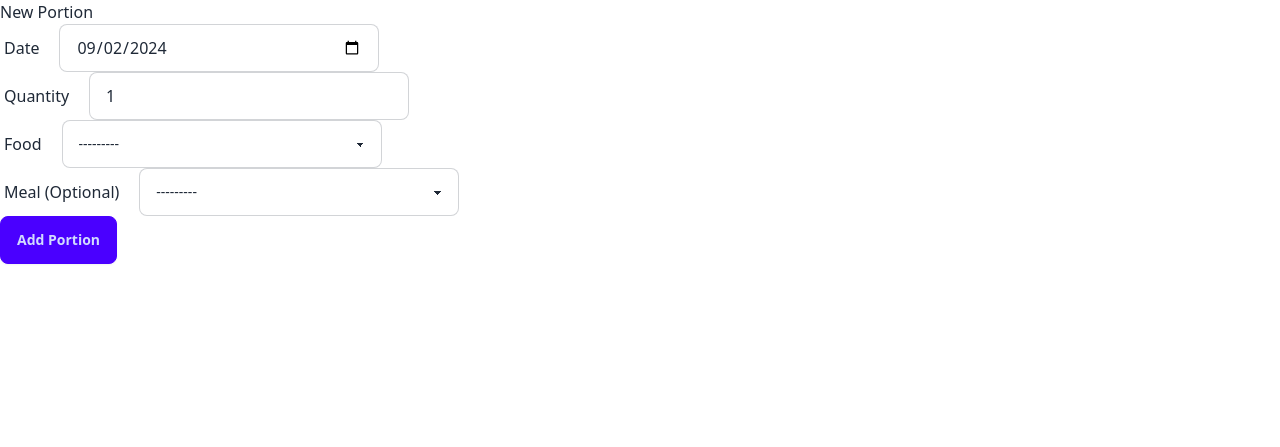
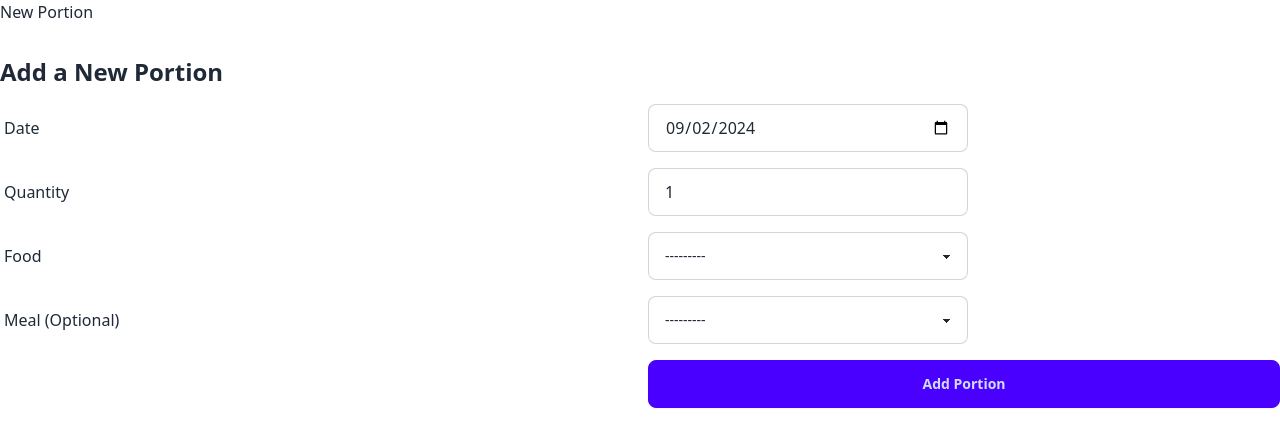
Before and after one commit to susrik/django-nutrition, a Django app: page /nutrition/add-portion/ in a window 1280 px wide. Shown: the top 447 px of the page. Run offline with Django 5.2, Linux system fonts and the light colour scheme; data that the repository does not hold is empty; some libraries are stand-ins or nearby versions.

Commit message:
use grid to align form elements

```diff
--- a/nutrition/templates/nutrition/add_portion.html
+++ b/nutrition/templates/nutrition/add_portion.html
@@ -9,27 +9,42 @@
 </head>
 <body>
     <h1>New Portion</h1>
-    <form method="post">
+    <div class="container mx-auto py-8">
+        <h1 class="text-2xl font-bold mb-4">Add a New Portion</h1>
+
+        <form method="post" class="space-y-4">
             {% csrf_token %}
-        <div class="flex items-center space-x-4">
-            <label class="label">Date</label>
-            {{ form.date }}
+
+            <!-- Date field -->
+            <div class="grid grid-cols-2 gap-4 items-center">
+                <label class="text-right label">Date</label>
+                <div>{{ form.date }}</div>
             </div>
-        <div class="flex items-center space-x-4">
-            <label class="label">Quantity</label>
-            {{ form.quantity }}
+
+            <!-- Quantity field -->
+            <div class="grid grid-cols-2 gap-4 items-center">
+                <label class="text-right label">Quantity</label>
+                <div>{{ form.quantity }}</div>
             </div>
-        <div class="flex items-center space-x-4">
-            <label class="label">Food</label>
-            {{ form.food }}
+
+            <!-- Food field -->
+            <div class="grid grid-cols-2 gap-4 items-center">
+                <label class="text-right label">Food</label>
+                <div>{{ form.food }}</div>
             </div>
-        <div class="flex items-center space-x-4">
-            <label class="label">Meal (Optional)</label>
-            {{ form.meal }}
+
+            <!-- Meal field (optional) -->
+            <div class="grid grid-cols-2 gap-4 items-center">
+                <label class="text-right label">Meal (Optional)</label>
+                <div>{{ form.meal }}</div>
             </div>
-        <div class="flex">
+
+            <!-- Submit button -->
+            <div class="grid grid-cols-2 gap-4 items-center">
+                <div></div> <!-- empty cell for alignment -->
                 <button type="submit" class="btn btn-primary">Add Portion</button>
             </div>
         </form>
+    </div>
 </body>
 </html>
```
Lines whose indentation alone changed are shown as unchanged.
